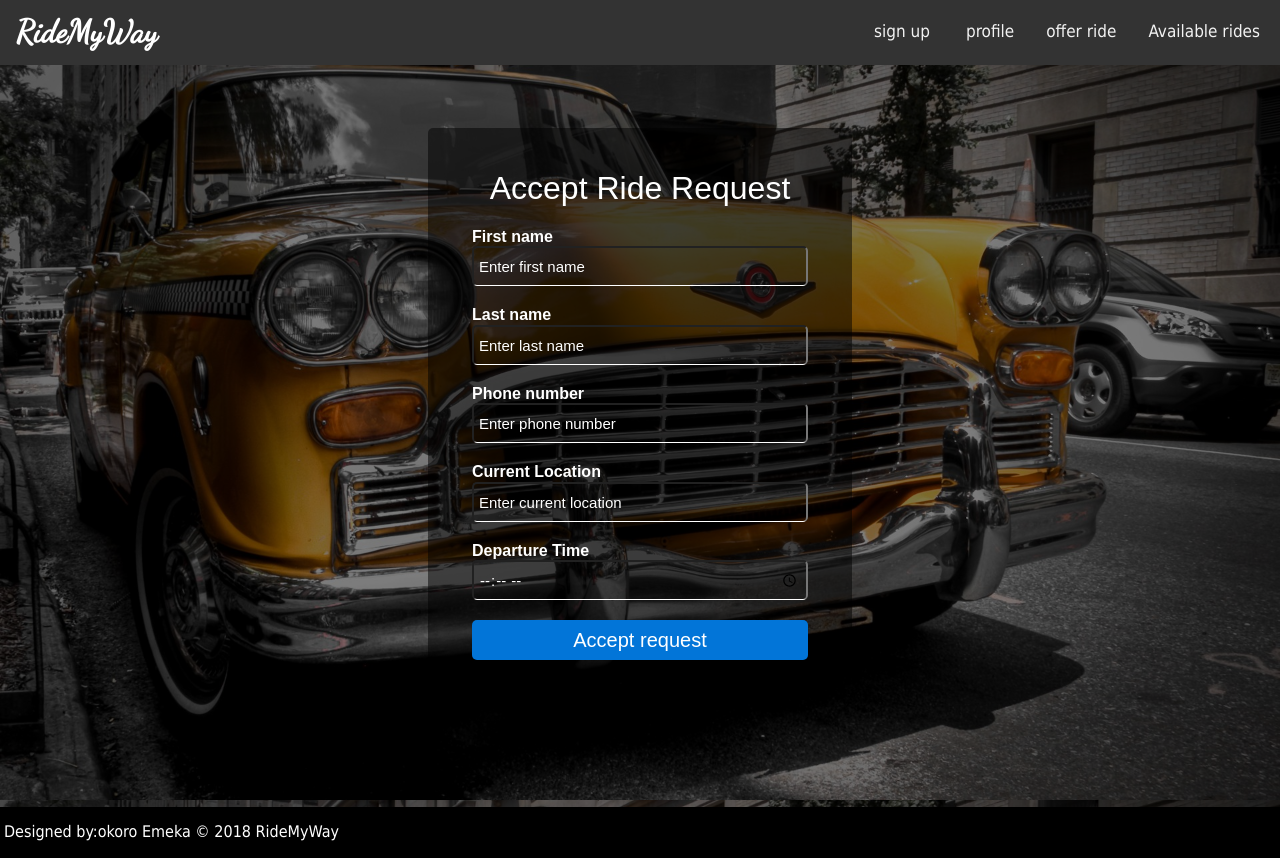
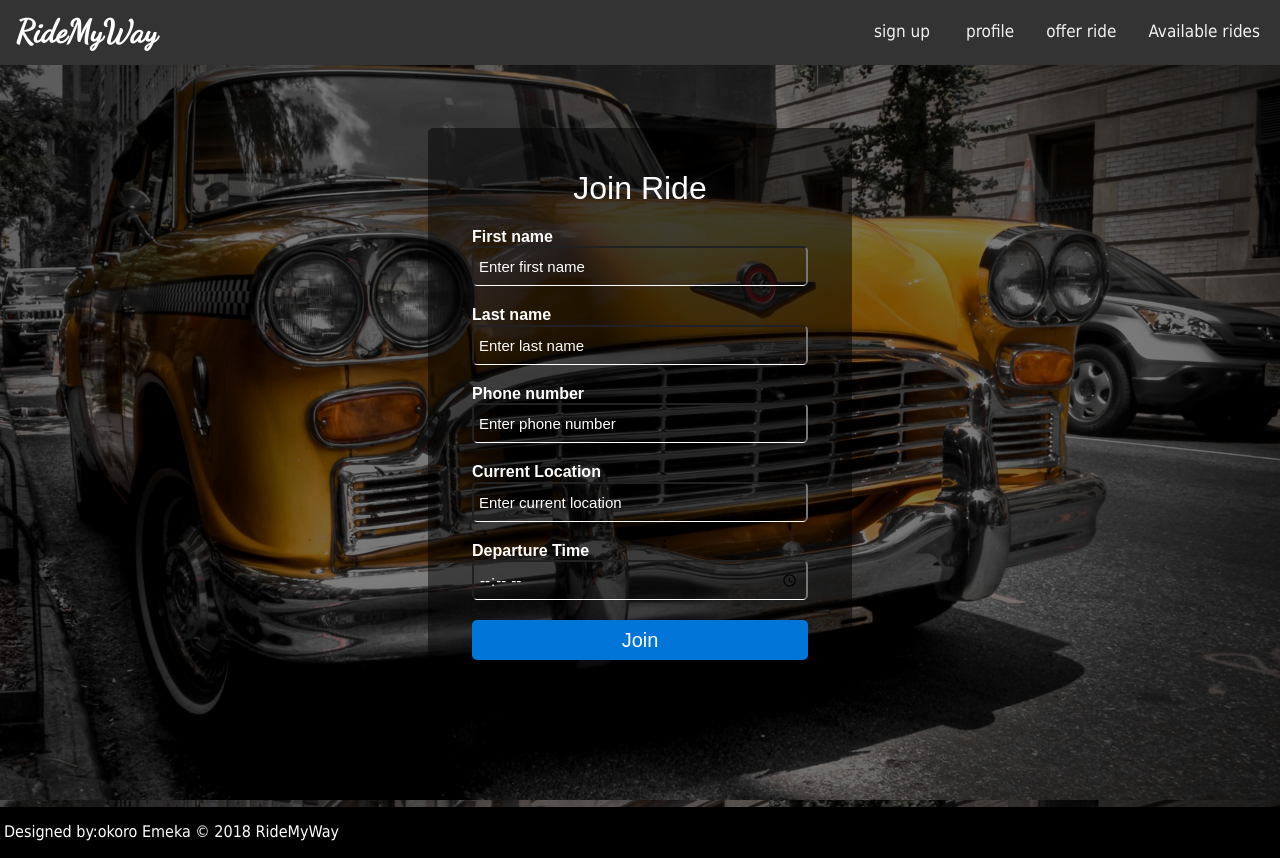
Before and after one commit to okoroemeka/Ride-my-way, a plain HTML site: page UI/request.html in a window 1280 px wide. Drawn offline with nearby package versions, Linux system fonts and the light colour scheme.

Commit message:
fix(ride request form):change button text and form header
-change for header to Join Ride
-change form button text to Join
[Delivers #158685936]

```diff
--- a/UI/request.html
+++ b/UI/request.html
@@ -30,7 +30,7 @@
 				<div class="col-4 form-area-request-ride">
 					<div class="row">
 						<div class="col-12 form-header">
-							<h1 style="font-weight: lighter;">Accept Ride Request</h1>
+							<h1 style="font-weight: lighter;">Join Ride</h1>
 
 						</div>
 					</div>
@@ -68,7 +68,7 @@
 
 						<div class="row">
 							<div class="col-12 form-group">
-								<button type="submit" class="signin-button">Accept request</button>
+								<button type="submit" class="signin-button">Join</button>
 							</div>
 						</div>
 
```
